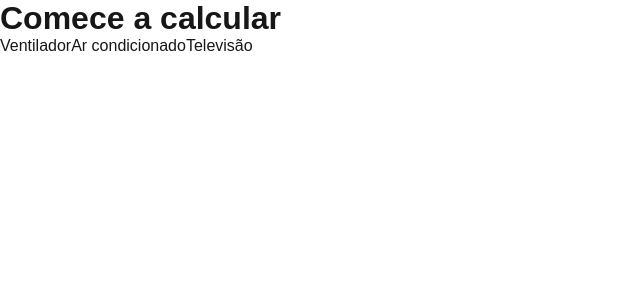
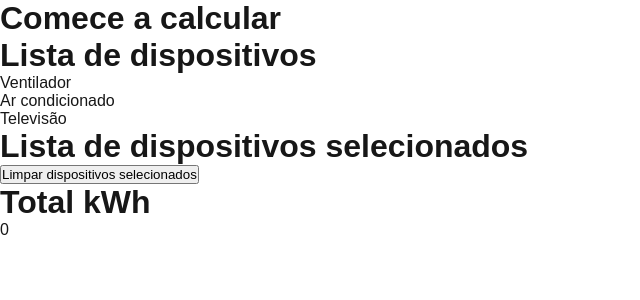
Before and after one commit to ferrarizaum/electricity-bill-calculator, a Next.js app: page /calcular in a window 1280 px wide. Shown: the top 300 px of the page, without its empty margins (0-640 px from the left). Built offline with nearby package versions, Linux system fonts and the light colour scheme.

Commit message:
adding electricity calc funct

```diff
--- a/src/api/devices.tsx
+++ b/src/api/devices.tsx
@@ -1,21 +1,25 @@
-type DevicesProps = {
+export type DeviceProps = {
+  id: number;
   name: string;
   description: string;
   consumokWh: number;
 };
 
-export const devicesArray: DevicesProps[] = [
+export const devicesArray: DeviceProps[] = [
   {
+    id: 1,
     name: "Ventilador",
     description: "First device description",
     consumokWh: 10,
   },
   {
+    id: 2,
     name: "Ar condicionado",
     description: "Second device description",
     consumokWh: 20,
   },
   {
+    id: 3,
     name: "Televisão",
     description: "Third device description",
     consumokWh: 30,
--- a/src/app/calcular/page.tsx
+++ b/src/app/calcular/page.tsx
@@ -1,13 +1,10 @@
-import { devicesArray } from "@/api/devices";
+import { Calculator } from "@/components/Calculator";
 
-export default function Calcular() {
-  function handleClick() {}
+export default function CalcularPage() {
   return (
     <div>
       <h1>Comece a calcular</h1>
-      <div>
-        <p>{devicesArray.map((e) => e.name)}</p>
-      </div>
+      <Calculator />
     </div>
   );
 }
--- a/src/app/page.tsx
+++ b/src/app/page.tsx
@@ -2,7 +2,6 @@ import { Button } from "@/components/Button";
 import Link from "next/link";
 
 export default function Home() {
-  function handleClick() {}
   return (
     <div>
       <h1>Bem Vindo ao Calculo eletrico</h1>
--- a/src/components/Button.tsx
+++ b/src/components/Button.tsx
@@ -4,5 +4,5 @@ type ButtonProps = {
 };
 
 export const Button = ({ text, onClick }: ButtonProps) => {
-  return <button>{text}</button>;
+  return <button onClick={onClick}>{text}</button>;
 };
--- /dev/null
+++ b/src/components/Calculator.tsx
@@ -0,0 +1,46 @@
+"use client";
+
+import { devicesArray, DeviceProps } from "@/api/devices";
+import { useState } from "react";
+import { Button } from "./Button";
+
+export const Calculator = () => {
+  const [selectedDevices, setSelectedDevices] = useState<DeviceProps[]>([]);
+
+  const handleClick = (e: DeviceProps) => {
+    console.log(e);
+    setSelectedDevices((prevDevices) => [...prevDevices, e]);
+  };
+
+  const totalConsumokWh = selectedDevices.reduce(
+    (total, device) => total + device.consumokWh,
+    0
+  );
+
+  return (
+    <div>
+      <div>
+        <h1>Lista de dispositivos</h1>
+        {devicesArray.map((e) => (
+          <p key={e.id} onClick={() => handleClick(e)}>
+            {e.name}
+          </p>
+        ))}
+      </div>
+      <div>
+        <h1>Lista de dispositivos selecionados</h1>
+        <Button
+          text="Limpar dispositivos selecionados"
+          onClick={() => setSelectedDevices([])}
+        />
+        {selectedDevices.map((e, index) => (
+          <p key={index}>{e.name}</p>
+        ))}
+      </div>
+      <div>
+        <h1>Total kWh</h1>
+        {totalConsumokWh}
+      </div>
+    </div>
+  );
+};
```
